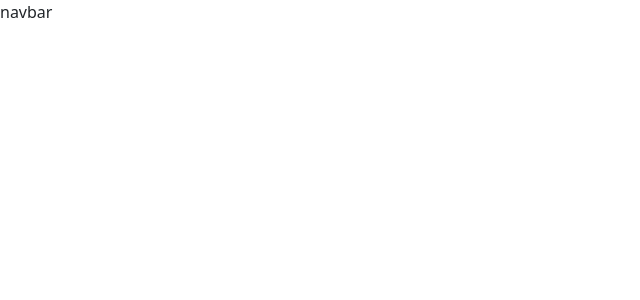
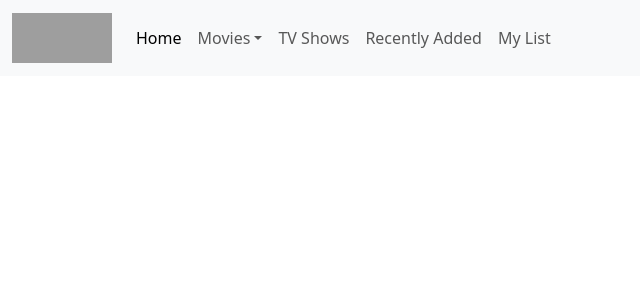
Before and after one commit to Furkan-Erg/movie-finder, a React (Create React App) app: page / in a window 1280 px wide. Before the commit this address had no page. Shown: the top 300 px of the page, without its empty margins (0-640 px from the left). Built offline with nearby package versions, Linux system fonts and the light colour scheme; grey boxes are pictures that could not be loaded.

Commit message:
navbar added and movies now reactive to category

```diff
--- a/src/components/movies.tsx
+++ b/src/components/movies.tsx
@@ -6,24 +6,30 @@ export default class movies extends Component {
   state = {
     movies: [] as MovieModel[],
     movieResponse: {} as MovieResponse,
-    movieOption: "upcoming",
+    movieOption: "",
     title: "",
   };
   movieService = new MovieService();
   componentDidMount() {
+    this.setMovieOption();
     this.getMovies();
   }
-  clickToSee() {
-    console.log("clicked");
+
+  setMovieOption() {
+    let category = window.location.pathname.split("/")[2];
+    if (category) {
+      this.state.movieOption = category;
+    }
   }
 
   getMovies() {
-    switch (this.state.movieOption) {
+    const { movieOption } = this.state;
+    switch (movieOption) {
       case "popular":
         this.getPopularMovies();
         this.setState({ title: "Popular Movies" });
         break;
-      case "topRated":
+      case "top-rated":
         this.getTopRatedMovies();
         this.setState({ title: "Top Rated Movies" });
         break;
@@ -31,7 +37,7 @@ export default class movies extends Component {
         this.getUpcomingMovies();
         this.setState({ title: "Upcoming Movies" });
         break;
-      case "nowPlaying":
+      case "now-playing":
         this.getNowPlayingMovies();
         this.setState({ title: "Now Playing Movies" });
         break;
@@ -78,8 +84,8 @@ export default class movies extends Component {
         <div className="container d-flex justify-content-center align-items-center flex-column">
           <div className="row">
             {movies.map((movie) => (
-              <div className="col">
-                <MovieCard key={movie.id} movie={movie} />
+              <div key={movie.id} className="col">
+                <MovieCard movie={movie} />
               </div>
             ))}
           </div>
--- a/src/components/navbar.tsx
+++ b/src/components/navbar.tsx
@@ -1,5 +1,91 @@
 import React from "react";
 
 export default function Navbar() {
-  return <div>navbar</div>;
+  return (
+    // navbar with dropdown menu for films
+    <nav className="navbar navbar-expand-lg navbar-light bg-light">
+      <div className="container-fluid">
+        <a className="navbar-brand" href="/">
+          <img
+            src="https://www.freepnglogos.com/uploads/netflix-logo-0.png"
+            alt="logo"
+            width="100"
+            height="50"
+          />
+        </a>
+        <button
+          className="navbar-toggler"
+          type="button"
+          data-bs-toggle="collapse"
+          data-bs-target="#navbarNavDropdown"
+          aria-controls="navbarNavDropdown"
+          aria-expanded="true"
+          aria-label="Toggle navigation"
+        >
+          <span className="navbar-toggler-icon"></span>
+        </button>
+        <div className="navbar-collapse collapse show" id="navbarNavDropdown">
+          <ul className="navbar-nav">
+            <li className="nav-item">
+              <a className="nav-link active" aria-current="page" href="/">
+                Home
+              </a>
+            </li>
+            <li className="nav-item dropdown">
+              <a
+                className="nav-link dropdown-toggle"
+                href="/movies"
+                id="navbarDropdownMenuLink"
+                role="button"
+                data-bs-toggle="dropdown"
+                aria-expanded="false"
+              >
+                Movies
+              </a>
+              <ul
+                className="dropdown-menu"
+                aria-labelledby="navbarDropdownMenuLink"
+              >
+                <li>
+                  <a className="dropdown-item" href="/movies/popular">
+                    Popular
+                  </a>
+                </li>
+                <li>
+                  <a className="dropdown-item" href="/movies/top-rated">
+                    Top Rated
+                  </a>
+                </li>
+                <li>
+                  <a className="dropdown-item" href="/movies/upcoming">
+                    Upcoming
+                  </a>
+                </li>
+                <li>
+                  <a className="dropdown-item" href="/movies/now-playing">
+                    Now Playing
+                  </a>
+                </li>
+              </ul>
+            </li>
+            <li className="nav-item">
+              <a className="nav-link" href="/">
+                TV Shows
+              </a>
+            </li>
+            <li className="nav-item">
+              <a className="nav-link" href="/">
+                Recently Added
+              </a>
+            </li>
+            <li className="nav-item">
+              <a className="nav-link" href="/">
+                My List
+              </a>
+            </li>
+          </ul>
+        </div>
+      </div>
+    </nav>
+  );
 }
--- a/src/index.tsx
+++ b/src/index.tsx
@@ -3,6 +3,8 @@ import ReactDOM from "react-dom/client";
 import "./index.css";
 import App from "./App";
 import reportWebVitals from "./reportWebVitals";
+// jQuery
+import "jquery/dist/jquery.min";
 // Bootstrap CSS
 import "bootstrap/dist/css/bootstrap.min.css";
 // Bootstrap Bundle JS
@@ -11,11 +13,7 @@ import "bootstrap/dist/js/bootstrap.bundle.min";
 const root = ReactDOM.createRoot(
   document.getElementById("root") as HTMLElement
 );
-root.render(
-  <React.StrictMode>
-    <App />
-  </React.StrictMode>
-);
+root.render(<App />);
 
 // If you want to start measuring performance in your app, pass a function
 // to log results (for example: reportWebVitals(console.log))
```
